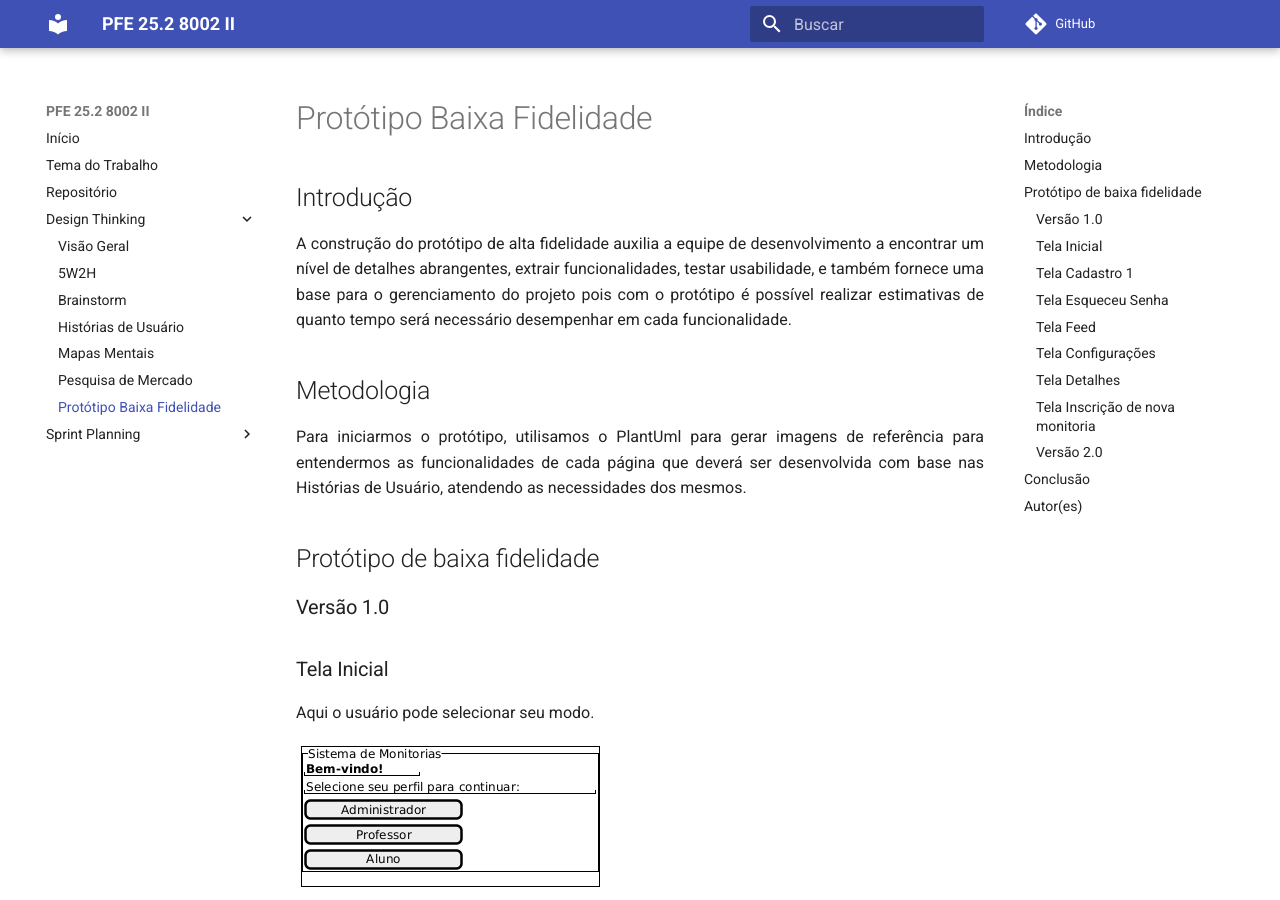
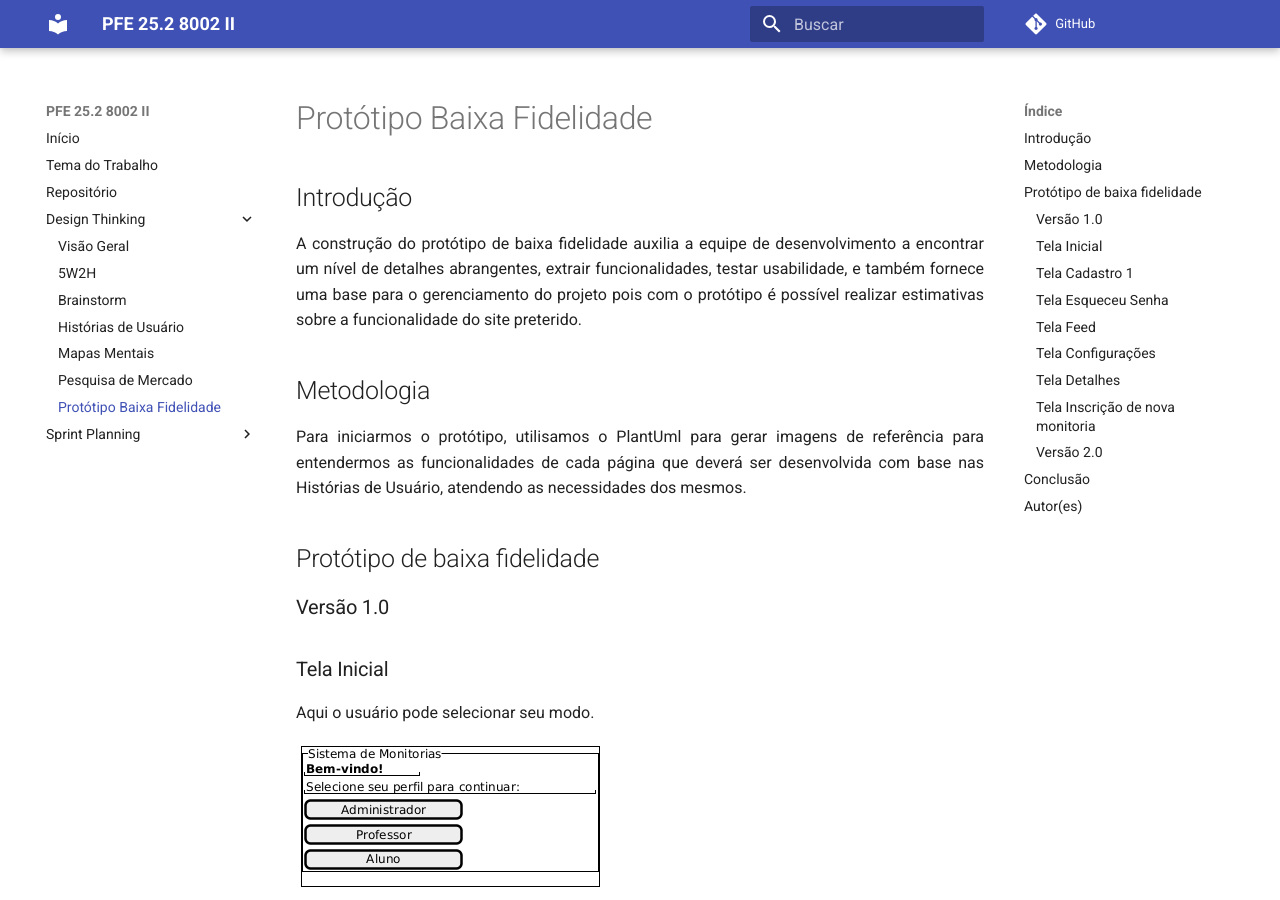
Before and after one commit to Projetos-de-Extensao/PFE_25.2_8002_II, an MkDocs documentation site: the page built from docs/design-thinking/prototipo_baixa_fidelidade.md, in a window 1280 px wide and 900 px high. Built offline with MkDocs 1.6.1 and Material for MkDocs 9.7.7, drawn with Linux system fonts in a browser that asks for light colours; comment, search, counter and statistics services are not loaded.

Commit message:
Ajustes na página do protótipo

```diff
--- a/docs/design-thinking/prototipo_baixa_fidelidade.md
+++ b/docs/design-thinking/prototipo_baixa_fidelidade.md
@@ -5,7 +5,7 @@ title: Protótipo
 ## Introdução
 
 <p align = "justify">
-A construção do protótipo de alta fidelidade auxilia a equipe de desenvolvimento a encontrar um nível de detalhes abrangentes, extrair funcionalidades, testar usabilidade, e também fornece uma base para o gerenciamento do projeto pois com o protótipo é possível realizar estimativas de quanto tempo será necessário desempenhar em cada funcionalidade.
+A construção do protótipo de baixa fidelidade auxilia a equipe de desenvolvimento a encontrar um nível de detalhes abrangentes, extrair funcionalidades, testar usabilidade, e também fornece uma base para o gerenciamento do projeto pois com o protótipo é possível realizar estimativas sobre a funcionalidade do site preterido.
 </p>
 
 ## Metodologia
```
